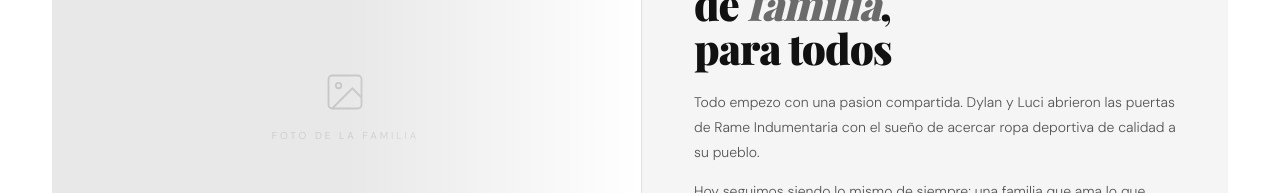
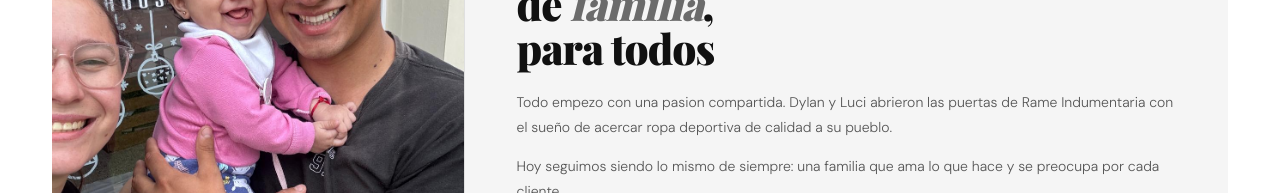
Before and after one commit to LucasDar43/rame-frontend, a Next.js app: page / in a window 1280 px wide. Shown: the part 2416-2609 px from the top of the page. Built offline with nearby package versions, Linux system fonts and the light colour scheme; no server answers.

Commit message:
-Agregado de foto de familia y correccion de la seccion

```diff
--- a/src/components/NosotrosSection.tsx
+++ b/src/components/NosotrosSection.tsx
@@ -2,37 +2,30 @@ export default function NosotrosSection() {
   return (
     <div id="nosotros" style={{
       margin: '0 52px 80px',
-      display: 'grid', gridTemplateColumns: '1fr 1fr',
-      gap: '2px', overflow: 'hidden',
+      display: 'grid', gridTemplateColumns: '0.7fr 1.3fr',
+      gap: '0px', overflow: 'hidden',
     }}>
-      {/* Imagen placeholder */}
-      <div style={{ position: 'relative', height: '540px', background: '#e8e8e8', overflow: 'hidden' }}>
-        <div style={{
-          position: 'absolute', inset: 0,
-          display: 'flex', alignItems: 'center', justifyContent: 'center',
-        }}>
-          <div style={{
-            display: 'flex', flexDirection: 'column',
-            alignItems: 'center', gap: '14px', opacity: 0.15,
-          }}>
-            <svg width="44" height="44" viewBox="0 0 24 24" fill="none"
-              stroke="currentColor" strokeWidth="1">
-              <rect x="3" y="3" width="18" height="18" rx="2"/>
-              <circle cx="8.5" cy="8.5" r="1.5"/>
-              <polyline points="21 15 16 10 5 21"/>
-            </svg>
-            <span style={{
-              fontSize: '10px', letterSpacing: '3px',
-              textTransform: 'uppercase', color: 'var(--white)',
-            }}>
-              Foto de la familia
-            </span>
-          </div>
-        </div>
-        <div style={{
-          position: 'absolute', inset: 0,
-          background: 'linear-gradient(to right, transparent 50%, #ffffff)',
-        }}/>
+      <div
+        style={{
+          position: 'relative',
+          height: '540px',
+          width: '100%',
+          overflow: 'hidden',
+        }}
+      >
+        <img
+          src="/images/familia.png"
+          alt="Foto de la familia"
+          style={{
+            position: 'absolute',
+            inset: 0,
+            width: '100%',
+            height: '100%',
+            objectFit: 'cover',
+            objectPosition: 'center',
+          }}
+        />
+
       </div>
 
       {/* Contenido */}
```
Also changed, not shown: public/images/familia.png (added).
